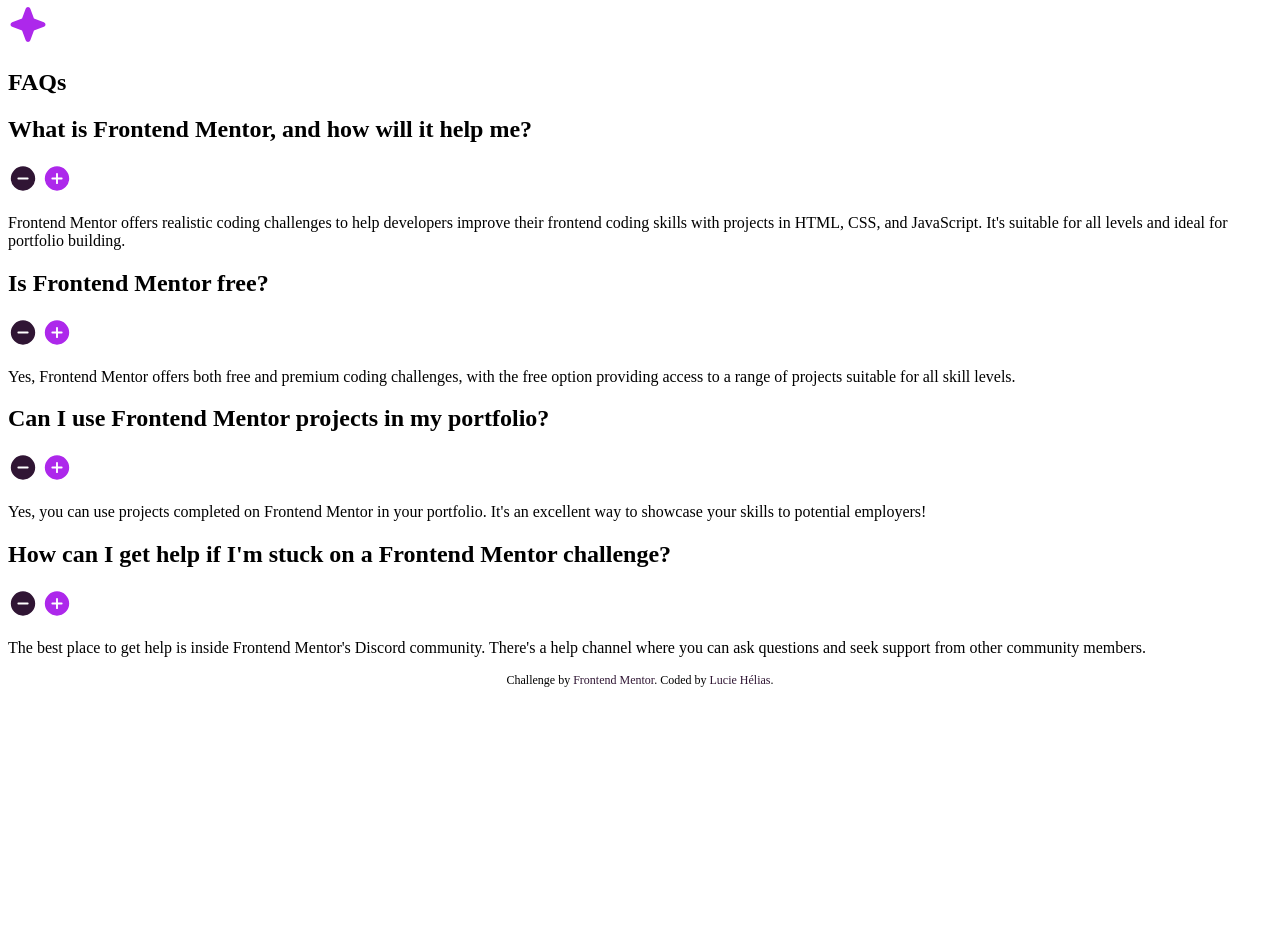
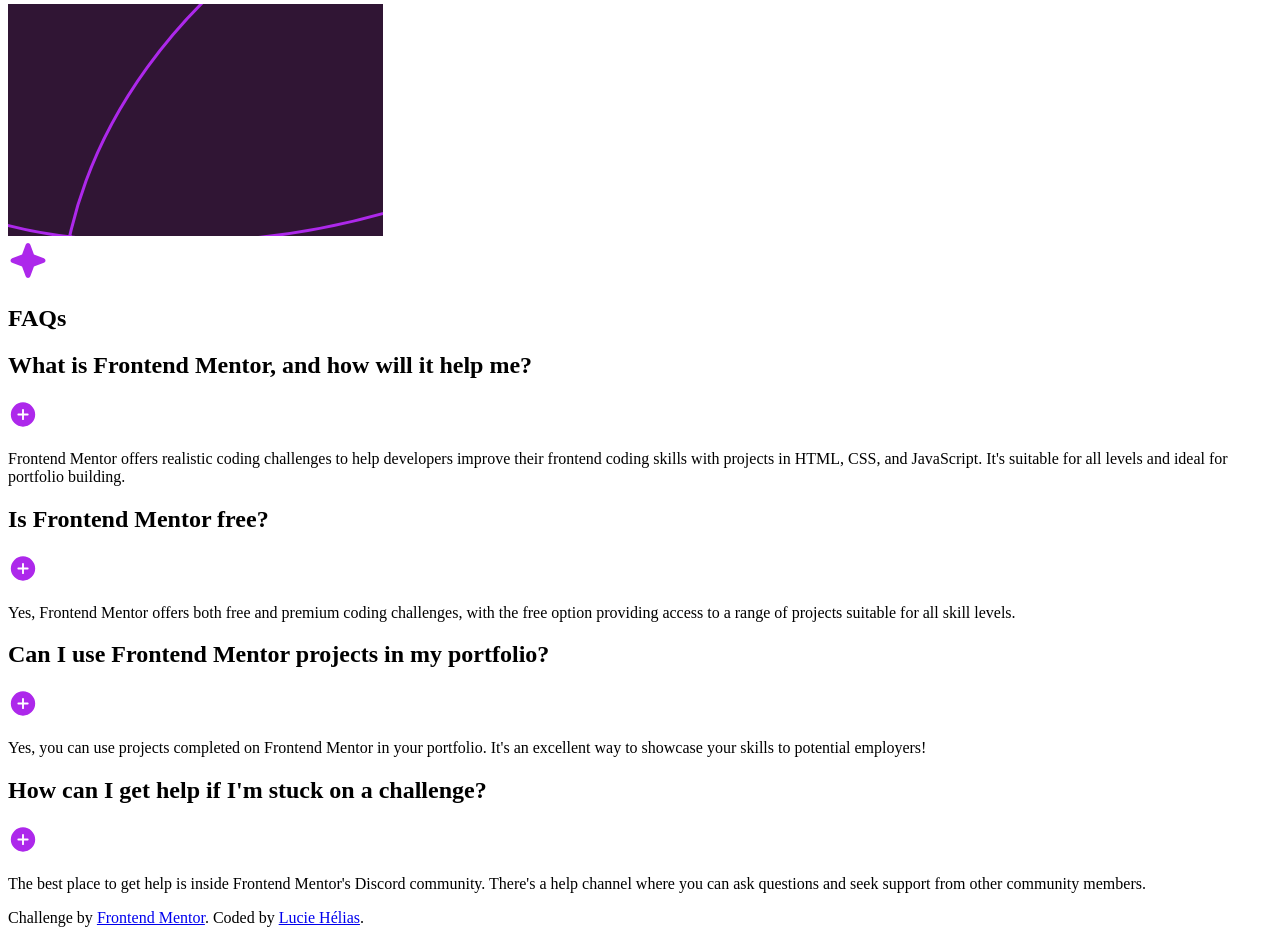
Before and after one commit to luciehelias/Project-FaqAccordion, a plain HTML site: page index.html in a window 1280 px wide. Shown: the part 328-1263 px from the top of the page. Before the commit the page ends 1024 px from the top, so only its background shows below. Drawn offline with Linux system fonts and the light colour scheme.

Commit message:
update attribution and class of questions

```diff
--- a/index.html
+++ b/index.html
@@ -3,7 +3,6 @@
   <head>
     <meta charset="UTF-8" />
     <meta name="viewport" content="width=device-width, initial-scale=1.0" />
-    <!-- displays site properly based on user's device -->
 
     <link
       rel="icon"
@@ -22,67 +21,79 @@
     />
 
     <title>Frontend Mentor | FAQ accordion</title>
-
-    <!-- Feel free to remove these styles or customise in your own stylesheet 👍 -->
-    <style>
-      .attribution {
-        font-size: 12px;
-        text-align: center;
-      }
-      .attribution a {
-        color: hsl(292, 42%, 14%);
-        text-decoration: none;
-      }
-    </style>
   </head>
   <body>
+    <div class="background-image">
       <img
         src="images/background-pattern-desktop.svg"
         alt="background-pattern-desktop"
+        class="background-image-desktop"
       />
+      <img
+        src="images/background-pattern-mobile.svg"
+        alt="background-pattern-mobile"
+        class="background-image-mobile"
+      />
+    </div>
+
     <section class="FAQ">
+      <div class="title">
         <img src="images/icon-star.svg" alt="icon-star" />
         <h1>FAQs</h1>
+      </div>
+
       <div class="QuestionFAQ">
+        <div class="title-question">
           <h2>What is Frontend Mentor, and how will it help me?</h2>
-        <img src="images/icon-minus.svg" alt="icon-minus" />
-        <img src="images/icon-plus.svg" alt="icon-plus" />
+          <img class="toggleImage" src="images/icon-plus.svg" alt="icon-plus" />
+        </div>
+        <div class="hidden">
           <p>
-          Frontend Mentor offers realistic coding challenges to help developers
-          improve their frontend coding skills with projects in HTML, CSS, and
-          JavaScript. It's suitable for all levels and ideal for portfolio
-          building.
+            Frontend Mentor offers realistic coding challenges to help
+            developers improve their frontend coding skills with projects in
+            HTML, CSS, and JavaScript. It's suitable for all levels and ideal
+            for portfolio building.
           </p>
         </div>
+      </div>
       <div class="QuestionFAQ">
+        <div class="title-question">
           <h2>Is Frontend Mentor free?</h2>
-        <img src="images/icon-minus.svg" alt="icon-minus" />
-        <img src="images/icon-plus.svg" alt="icon-plus" />
+          <img class="toggleImage" src="images/icon-plus.svg" alt="icon-plus" />
+        </div>
+        <div class="hidden">
           <p>
             Yes, Frontend Mentor offers both free and premium coding challenges,
-          with the free option providing access to a range of projects suitable
-          for all skill levels.
+            with the free option providing access to a range of projects
+            suitable for all skill levels.
           </p>
         </div>
+      </div>
       <div class="QuestionFAQ">
+        <div class="title-question">
           <h2>Can I use Frontend Mentor projects in my portfolio?</h2>
-        <img src="images/icon-minus.svg" alt="icon-minus" />
-        <img src="images/icon-plus.svg" alt="icon-plus" />
+          <img class="toggleImage" src="images/icon-plus.svg" alt="icon-plus" />
+        </div>
+        <div class="hidden">
           <p>
             Yes, you can use projects completed on Frontend Mentor in your
-          portfolio. It's an excellent way to showcase your skills to potential
-          employers!
+            portfolio. It's an excellent way to showcase your skills to
+            potential employers!
           </p>
         </div>
-      <div class="QuestionFAQ">
-        <h2>How can I get help if I'm stuck on a Frontend Mentor challenge?</h2>
-        <img src="images/icon-minus.svg" alt="icon-minus" />
-        <img src="images/icon-plus.svg" alt="icon-plus" />
+      </div>
+      <div class="QuestionFAQ4">
+        <div class="title-question">
+          <h2>How can I get help if I'm stuck on a challenge?</h2>
+          <img class="toggleImage" src="images/icon-plus.svg" alt="icon-plus" />
+        </div>
+        <div class="hidden">
           <p>
             The best place to get help is inside Frontend Mentor's Discord
-          community. There's a help channel where you can ask questions and seek
-          support from other community members.
+            community. There's a help channel where you can ask questions and
+            seek support from other community members.
           </p>
+        </div>
       </div>
     </section>
 
@@ -98,5 +109,6 @@
         Lucie Hélias</a
       >.
     </div>
+    <script src="script.js"></script>
   </body>
 </html>
```
Lines whose indentation alone changed are shown as unchanged.
